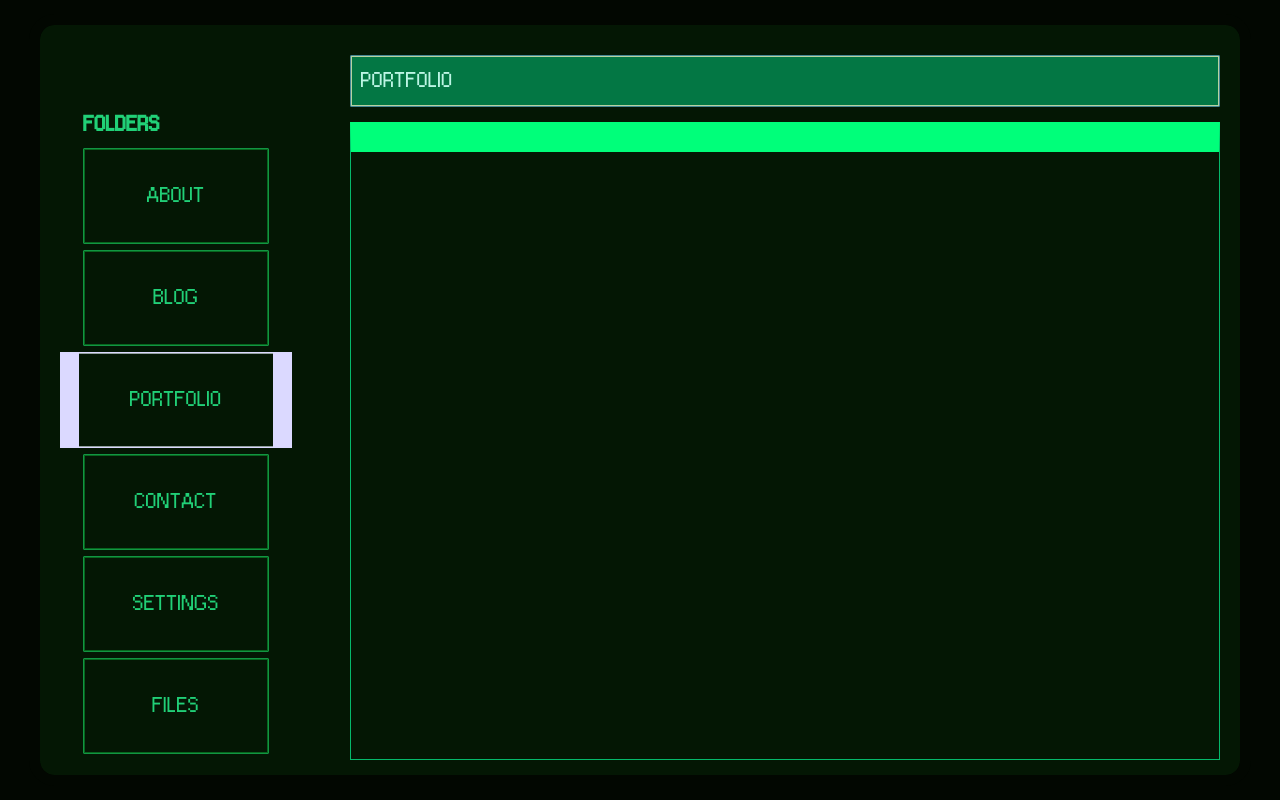
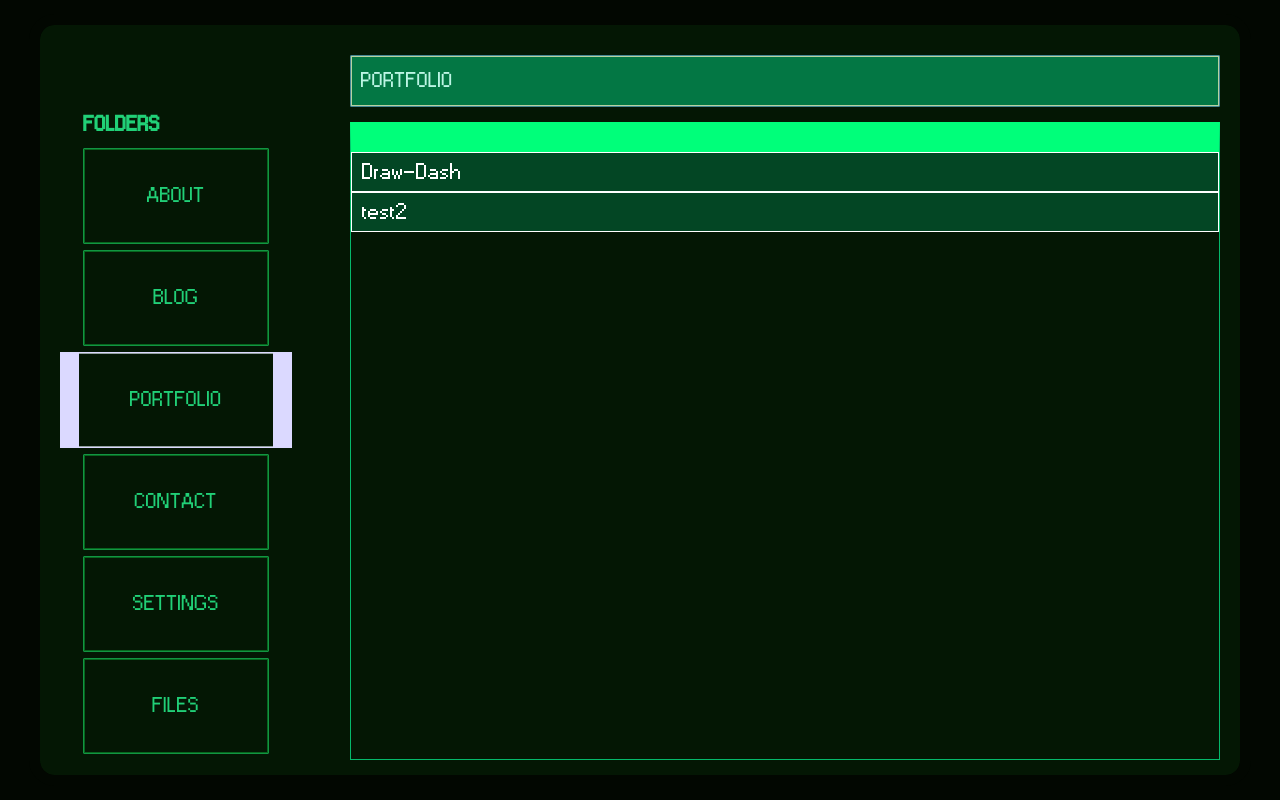
Before and after one commit to ReeceLangerock/portfolio2019, a Gatsby site: page /portfolio in a window 1280 px wide. Built offline with nearby package versions, Linux system fonts and the light colour scheme; Gatsby itself is replaced by a stand-in of ours.

Commit message:
fixed loading screen logic, started on portfolio components

```diff
--- /dev/null
+++ b/src/components/portfolio/PortfolioContainer.js
@@ -0,0 +1,56 @@
+import React, { Component } from 'react'
+import styled from 'styled-components'
+import PortfolioItem from './PortfolioItem'
+import { SettingsConsumer } from '../../context/SettingsContext'
+
+class PortfolioContainer extends Component {
+  //graphQL query for blog posts
+
+  renderPortfolioItems(activeItem, onSelectItem) {
+    const items = [
+      {
+        id: 1,
+        title: 'Draw-Dash',
+        synopsis:
+          'Draw-Dash is a competitive, 1v1 drawing competition. Authenticated users are given a prompt for what to draw and a timer begins to countdown, and the 60 second Draw Dash begins!',
+        tech: ['React', 'React-Redux', 'Express', 'Socket.io', 'MongoDB'],
+        repoLink: 'https://github.com/ReeceLangerock/draw-dash',
+        siteLink: 'https://draw-dash.herokuapp.com/',
+      },
+      {
+        id: 17,
+        title: 'test2',
+        synopsis: 'sdjfndsfjn',
+        tech: ['React'],
+      },
+    ]
+
+    return items.map((item, index) => {
+      return (
+        <PortfolioItem
+          item={item}
+          active={activeItem === item.id}
+          onSelectItem={onSelectItem}
+        />
+      )
+    })
+  }
+
+  render() {
+    return (
+      <SettingsConsumer>
+        {({ portfolio, onSelectItem }) => {
+          return (
+            <Container>
+              {this.renderPortfolioItems(portfolio.activeItem, onSelectItem)}
+            </Container>
+          )
+        }}
+      </SettingsConsumer>
+    )
+  }
+}
+
+export default PortfolioContainer
+
+const Container = styled.div``
--- /dev/null
+++ b/src/components/portfolio/PortfolioItem.js
@@ -0,0 +1,84 @@
+import React, { Component } from 'react'
+import styled from 'styled-components'
+
+class BlogItem extends Component {
+  renderTech() {}
+  render() {
+    const { active, item, onSelectItem } = this.props
+    const technologies = item.tech.join(', ')
+    return (
+      <ItemContainer active={active}>
+        <ItemTitle active={active} onClick={e => onSelectItem(item.id)}>
+          {item.title}
+          {active && <Toggle>X</Toggle>}
+        </ItemTitle>
+        <ItemContent active={active}>
+          <p>SYNOPSIS: {item.synopsis}</p>
+          <p>TECHNOLOGIES: {technologies}</p>
+
+          <Link href={item.repoLink}>LINK TO REPO</Link>
+
+          <Link href={item.siteLink}>LINK TO SITE</Link>
+
+          <Row>
+            <img src="https://reecelangerock.ml/static/media/Draw-Dash-Preview.24c2f723.png" />
+            <img src="https://reecelangerock.ml/static/media/Draw-Dash.f3ed75ba.png" />
+          </Row>
+        </ItemContent>
+      </ItemContainer>
+    )
+  }
+}
+
+export default BlogItem
+
+const ItemContainer = styled.div`
+  border: 1px solid white;
+  font-size: 32px;
+  background: ${props =>
+    props.active ? 'hsla(154, 95%, 24%, 1)' : 'hsla(154, 95%, 24%, 0.5)'};
+`
+const ItemTitle = styled.div`
+  border-bottom: ${props => (props.active ? '1px solid white' : 'none')};
+  padding: 6px 10px;
+  display: flex;
+  justify-content: space-between;
+  cursor: pointer;
+`
+const ItemContent = styled.div`
+  display: ${props => (props.active ? 'block' : 'none')};
+  padding: 10px;
+  font-size: 28px;
+`
+
+const Row = styled.div`
+  display: flex;
+  justify-content: space-between;
+  margin-bottom: 10px;
+  flex-wrap: wrap;
+  align-items: center;
+
+  img {
+    max-height: 400px;
+    border: 3px solid #020701;
+    border-radius: 0.5em;
+    padding: 3px;
+    background: #041704;
+  }
+`
+const Toggle = styled.div``
+
+const Link = styled.a`
+  display: block;
+  margin-bottom: 10px;
+  font-size: 32px;
+  text-decoration: none;
+  color: white;
+  transition: 0.35s all;
+
+  &:hover {
+    text-decoration: underline;
+    color: #21d077;
+    transition: 0.35s all;
+  }
+`
--- a/src/context/SettingsContext.js
+++ b/src/context/SettingsContext.js
@@ -9,11 +9,14 @@ class SettingsProvider extends React.Component {
       crt: false,
       darkMode: true,
       soundEffects: true,
-      loadingScreen: true,
+      loadingScreen: false,
     },
 
     blog: {
       activePost: 2,
+    },
+    portfolio: {
+      activeItem: 2,
     },
     loadingScreenShown: false,
   }
@@ -23,6 +26,14 @@ class SettingsProvider extends React.Component {
     this.setState({
       ...this.state,
       blog,
+    })
+  }
+  handleActiveItem = itemId => {
+    let portfolio = { ...this.state.portfolio }
+    portfolio.activeItem = itemId
+    this.setState({
+      ...this.state,
+      portfolio,
     })
   }
 
@@ -49,6 +60,7 @@ class SettingsProvider extends React.Component {
           ...this.state,
           onChangeSetting: this.handleChangeSetting,
           onSelectPost: this.handleActivePost,
+          onSelectItem: this.handleActiveItem,
           onLoad: this.handleLoad,
         }}
       >
--- a/src/pages/portfolio.js
+++ b/src/pages/portfolio.js
@@ -7,6 +7,7 @@ import NavContainer from '../components/navigation/NavContainer'
 import ContentWrapper from '../components/content/ContentWrapper'
 import ContentHeader from './../components/content/ContentHeader'
 import ContentContainer from './../components/content/ContentContainer'
+import PortfolioContainer from '../components/portfolio/PortfolioContainer'
 
 const Portfolio = () => {
   return (
@@ -15,7 +16,9 @@ const Portfolio = () => {
       <NavContainer active="portfolio" />
       <ContentWrapper>
         <ContentHeader headerText="portfolio" />
-        <ContentContainer />
+        <ContentContainer>
+          <PortfolioContainer />
+        </ContentContainer>
       </ContentWrapper>
     </Layout>
   )
```
Also changed, not shown: src/components/layout.js (+4 -5 lines).
